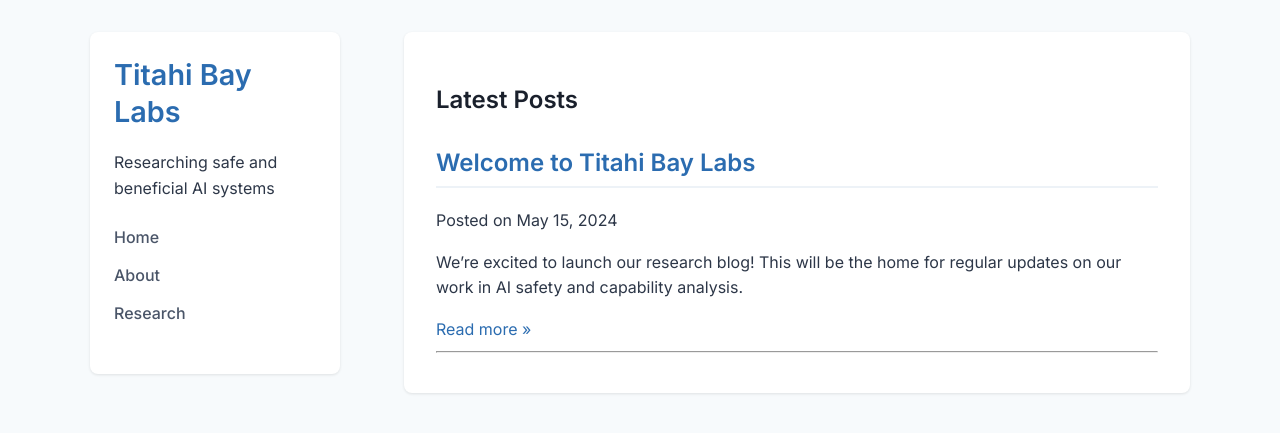
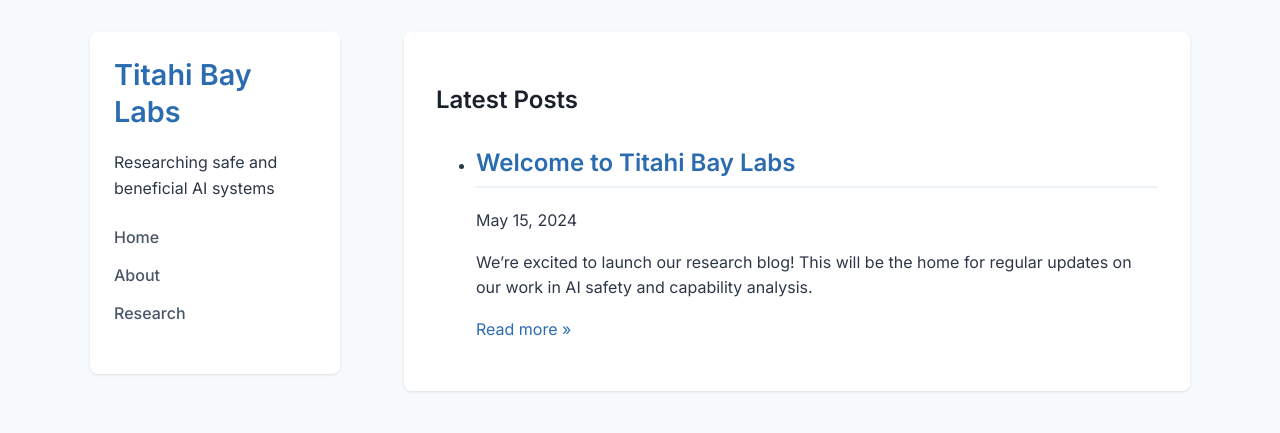
Before and after one commit to tbaylabs/tbaylabs.github.io, a Jekyll site: the page built from pages/index.md, in a window 1280 px wide. Shown: the top 433 px of the page. Built offline with Jekyll 4.4.1, drawn with Linux system fonts in a browser that asks for light colours.

Commit message:
fix: update home page layout to properly display posts

```diff
--- a/pages/index.md
+++ b/pages/index.md
@@ -1,16 +1,24 @@
 ---
-layout: home
+layout: default
 title: Titahi Bay Labs
+description: Researching safe and beneficial AI systems
 ---
 
-# Latest Posts
+<div class="home">
+  <h1 class="page-heading">Latest Posts</h1>
 
-{% for post in site.posts %}
-<div class="post-preview">
-  <h2><a href="{{ post.url }}">{{ post.title }}</a></h2>
-  <p class="post-meta">Posted on {{ post.date | date: "%B %-d, %Y" }}</p>
-  {{ post.excerpt }}
-  <a href="{{ post.url }}">Read more &raquo;</a>
+  <ul class="post-list">
+    {% for post in site.posts %}
+      <li>
+        <h2>
+          <a class="post-link" href="{{ post.url | relative_url }}">{{ post.title | escape }}</a>
+        </h2>
+        <span class="post-meta">{{ post.date | date: "%B %-d, %Y" }}</span>
+        <div class="post-excerpt">
+          {{ post.excerpt }}
+          <p><a href="{{ post.url | relative_url }}">Read more &raquo;</a></p>
+        </div>
+      </li>
+    {% endfor %}
+  </ul>
 </div>
-<hr>
-{% endfor %}
```
